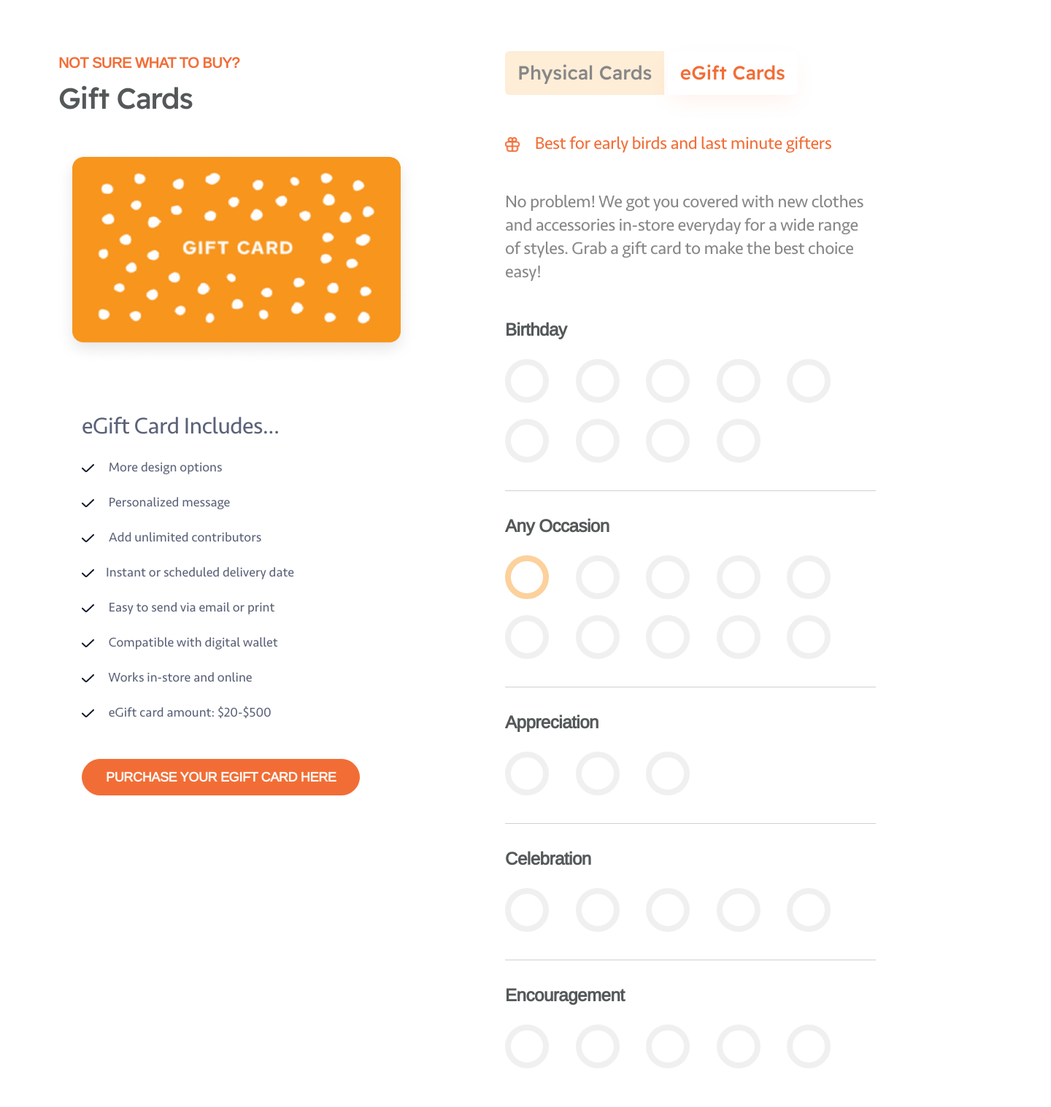
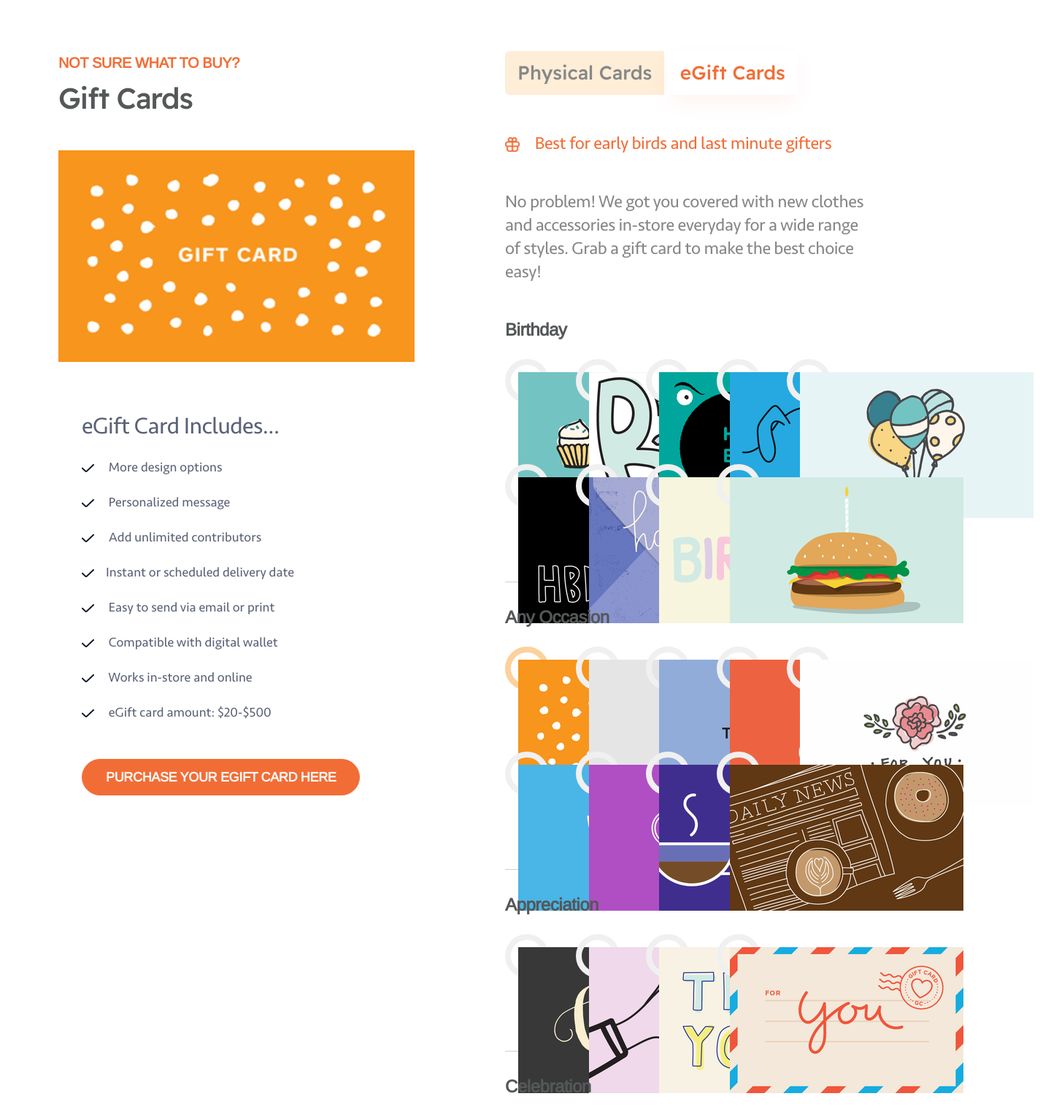
Before and after one commit to Ruprabhu25/boheme-website, a Flask app: template templates/gift.html in a window 1440 px wide. Shown: the part 1256-2773 px from the top of the page at 73% size. Run offline with Flask 3, Linux system fonts and the light colour scheme; the template is opened without the code that fills it, so the values that code supplies are empty; some libraries are stand-ins or nearby versions; some web fonts are replaced.

Commit message:
updated images + added js

```diff
--- a/templates/gift.html
+++ b/templates/gift.html
@@ -166,7 +166,10 @@
         <div id="gift-section1">
             <h2 style="margin-bottom: 16px; text-align: left;"> Not sure what to buy? </h2>
             <h1 style="font-size: 40px;"> Gift Cards </h1>
-            <img id ="g-graphic"src="/static/img/giftcard-graphic.png"/>
+            <!-- <img id ="g-graphic" src="/static/img/giftcard-graphic.png"/> -->
+            <div class="containered">
+              <img id="g-graphic" src="/static/img/gift/occasion-1.png">
+            </div>
             <div class="info-e visible">
               <div id="gift-card-info">
                 <h3 style="margin-bottom: 24px;">  eGift Card Includes... </h3>
@@ -184,7 +187,17 @@
             </div>
             </div>
             <div class="info-p hidden">
-              <h3 style="margin-bottom: 24px;">  Physical Card Includes... </h3>
+              <div id="physical-card-info">
+                <h3 style="margin-bottom: 24px;">  Physical Card Includes... </h3>
+                <ul class="list">
+                  <li> <p style="display:inline-block;"> <img id="accept" src="/static/img/accept.png"/>Purchase in-store only </p> </li>
+                  <li><p style="display:inline-block;"> <img id="accept" src="/static/img/accept.png"/> Sustainable and reloadable (Saves plastic) </p></li>
+                  <li><p style="display:inline-block;"> <img id="accept" src="/static/img/accept.png"/> Flexible mail delivery options* </p></li>
+                  <li> <p style="display:inline-block;"> <img id="accept" src="/static/img/accept.png"/>Tangible and personal gifting experience </p> </li>
+                  <li><p style="display:inline-block;"> <img id="accept" src="/static/img/accept.png"/> Offline accessibility </p></li>
+                  <li><p style="display:inline-block;"> <img id="accept" src="/static/img/accept.png"/> Works in-store and online </p></li>
+                  <li> <p> *Please inquire if interested in physically mailing cards to you or directly to gift recipient.  </p></li>              </ul>
+              </div>
             </div>
           </div>
           <div id="gift-section2">
@@ -193,7 +206,10 @@
               <button id="btn2" style="border-radius: 0px 6px 6px 0px;" class="btn actives">eGift Cards</button>
             </div>
             <div class="app-div1 hidden">
-              <p style="margin-top: 50px"> insert physical info here and replace the left section </p>
+              <p style="display:inline-block; margin-top: 50px; color: #F26D36;"> <img id="card" src="/static/img/giftcard-icon.png"/>
+                Best for traditional and sentimental gifters </p>
+              <p style="text-align: left; margin-top: 32px;"> No problem! We got you covered with new clothes and accessories in-store everyday
+                for a wide range of styles. Grab a gift card to make the best choice easy! </p>
             </div>
 
             <div class="app-div2 visible">
@@ -205,66 +221,63 @@
                 <div style="padding-top: 32px; padding-bottom: 32px;">
                   <h1 style="margin-bottom:24px;"> Birthday </h1>
                   <div id="card-c-section">
-                    <div class="circle-card"> </div>
-                    <div class="circle-card"> </div>
-                    <div class="circle-card"> </div>
-                    <div class="circle-card"> </div>
-                    <div class="circle-card"> </div>
+                    <div class="circle-card">  <img class ="contain-c" src="/static/img/gift/birthday-1.png" onclick="giftFunction(this)";/> </div>
+                    <div class="circle-card"> <img class ="contain-c" src="/static/img/gift/birthday-2.png" onclick="giftFunction(this)";/> </div>
+                    <div class="circle-card"> <img class ="contain-c" src="/static/img/gift/birthday-3.png" onclick="giftFunction(this)";/></div>
+                    <div class="circle-card">  <img class ="contain-c" src="/static/img/gift/birthday-4.png" onclick="giftFunction(this)";/></div>
+                    <div class="circle-card"> <img class ="contain-c" src="/static/img/gift/birthday-5.png" onclick="giftFunction(this)";/> </div>
                   </div>
                   <div style="margin-bottom:0px;"id="card-c-section">
-                    <div class="circle-card"> </div>
-                    <div class="circle-card"> </div>
-                    <div class="circle-card"> </div>
-                    <div class="circle-card"> </div>
+                    <div class="circle-card"> <img class ="contain-c" src="/static/img/gift/birthday-6.png" onclick="giftFunction(this)";/></div>
+                    <div class="circle-card"> <img class ="contain-c" src="/static/img/gift/birthday-7.png" onclick="giftFunction(this)";/></div>
+                    <div class="circle-card"> <img class ="contain-c" src="/static/img/gift/birthday-8.png" onclick="giftFunction(this)";/></div>
+                    <div class="circle-card">  <img class ="contain-c " src="/static/img/gift/birthday-9.png" onclick="giftFunction(this)";/> </div>
                   </div>
                 </div>
                 <div class="line"></div>
                 <div style="padding-top: 32px; padding-bottom: 32px;">
                   <h1 style="margin-bottom:24px;"> Any Occasion </h1>
                   <div id="card-c-section">
-                    <div class="circle-card activated"> </div>
-                    <div class="circle-card"> </div>
-                    <div class="circle-card"> </div>
-                    <div class="circle-card"> </div>
-                    <div class="circle-card"> </div>
-                  </div>
+                    <div class="circle-card activated"> <img class ="contain-c " src="/static/img/gift/occasion-1.png" onclick="giftFunction(this)";/> </div>
+                    <div class="circle-card"> <img class ="contain-c " src="/static/img/gift/occassion-2.png" onclick="giftFunction(this)";/></div>
+                    <div class="circle-card"> <img class ="contain-c " src="/static/img/gift/occassion-3.png" onclick="giftFunction(this)";/> </div>
+                    <div class="circle-card"> <img class ="contain-c " src="/static/img/gift/occassion-4.png" onclick="giftFunction(this)";/></div>
+                    <div class="circle-card"> <img class ="contain-c " src="/static/img/gift/occassion-5.png" onclick="giftFunction(this)";/> </div>                  </div>
                   <div style="margin-bottom:0px;"id="card-c-section">
-                    <div class="circle-card"> </div>
-                    <div class="circle-card"> </div>
-                    <div class="circle-card"> </div>
-                    <div class="circle-card"> </div>
-                    <div class="circle-card"> </div>
+                    <div class="circle-card"> <img class ="contain-c " src="/static/img/gift/occassion-6.png" onclick="giftFunction(this)";/> </div>
+                    <div class="circle-card"> <img class ="contain-c " src="/static/img/gift/occassion-7.png" onclick="giftFunction(this)";/></div>
+                    <div class="circle-card"> <img class ="contain-c " src="/static/img/gift/occassion-8.png" onclick="giftFunction(this)";/></div>
+                    <div class="circle-card"> <img class ="contain-c " src="/static/img/gift/occassion-9.png" onclick="giftFunction(this)";/></div>
                   </div>
                 </div>
                 <div class="line"></div>
                 <div style="padding-top: 32px; padding-bottom: 32px;">
                   <h1 style="margin-bottom:24px;"> Appreciation </h1>
                   <div style="margin-bottom:0px;" id="card-c-section">
-                    <div class="circle-card"> </div>
-                    <div class="circle-card"> </div>
-                    <div class="circle-card"> </div>
+                    <div class="circle-card"> <img class ="contain-c " src="/static/img/gift/appreciation-1.png" onclick="giftFunction(this)";/> </div>
+                    <div class="circle-card"> <img class ="contain-c " src="/static/img/gift/appreciation-2.png" onclick="giftFunction(this)";/> </div>
+                    <div class="circle-card"> <img class ="contain-c " src="/static/img/gift/appreciation-3.png" onclick="giftFunction(this)";/> </div>
+                    <div class="circle-card"> <img class ="contain-c " src="/static/img/gift/appreciation-4.png" onclick="giftFunction(this)";/> </div>
                   </div>
                 </div>
                 <div class="line"></div>
                 <div style="padding-top: 32px; padding-bottom: 32px;">
                   <h1 style="margin-bottom:24px;"> Celebration </h1>
                   <div style="margin-bottom:0px;"id="card-c-section">
-                    <div class="circle-card"> </div>
-                    <div class="circle-card"> </div>
-                    <div class="circle-card"> </div>
-                    <div class="circle-card"> </div>
-                    <div class="circle-card"> </div>
+                    <div class="circle-card">  <img class ="contain-c" src="/static/img/gift/celebration-1.png" onclick="giftFunction(this)";/></div>
+                    <div class="circle-card"> <img class ="contain-c" src="/static/img/gift/celebration-2.png" onclick="giftFunction(this)";/> </div>
+                    <div class="circle-card">  <img class ="contain-c" src="/static/img/gift/celebration-3.png" onclick="giftFunction(this)";/></div>
+                    <div class="circle-card"> <img class ="contain-c" src="/static/img/gift/celebration-4.png" onclick="giftFunction(this)";/> </div>
+                    <div class="circle-card"> <img class ="contain-c" src="/static/img/gift/celebration-5.png" onclick="giftFunction(this)";/></div>
                   </div>
                 </div>
                 <div class="line"></div>
                 <div style="padding-top: 32px; padding-bottom: 32px;">
                   <h1 style="margin-bottom:24px;"> Encouragement </h1>
                   <div style="margin-bottom:0px;"id="card-c-section">
-                    <div class="circle-card"> </div>
-                    <div class="circle-card"> </div>
-                    <div class="circle-card"> </div>
-                    <div class="circle-card"> </div>
-                    <div class="circle-card"> </div>
+                    <div class="circle-card"> <img class ="contain-c" src="/static/img/gift/encouragement-1.png" onclick="giftFunction(this)";/> </div>
+                    <div class="circle-card">  <img class ="contain-c" src="/static/img/gift/encouragement-2.png" onclick="giftFunction(this)";/> </div>
+                    <div class="circle-card">  <img class ="contain-c" src="/static/img/gift/encouragement-3.png" onclick="giftFunction(this)";/> </div>
                   </div>
                 </div>
               </div>
@@ -309,13 +322,18 @@
             }
 
             var headers = document.getElementById("div2");
-            var cards = headers.getElementsByClassName("circle-card");
+            var cards= headers.getElementsByClassName("circle-card");
             for (var i = 0; i < cards.length; i++) {
               cards[i].addEventListener("click", function() {
                 var currents = document.getElementsByClassName("activated");
                 currents[0].className = currents[0].className.replace("activated", "");
                 this.className += " activated";
               });
+            }
+            function giftFunction(imgs) {
+            var expandImg = document.getElementById("g-graphic");
+            expandImg.src = imgs.src;
+            expandImg.parentElement.style.display = "block";
             }
           </script>
         </div>
```
